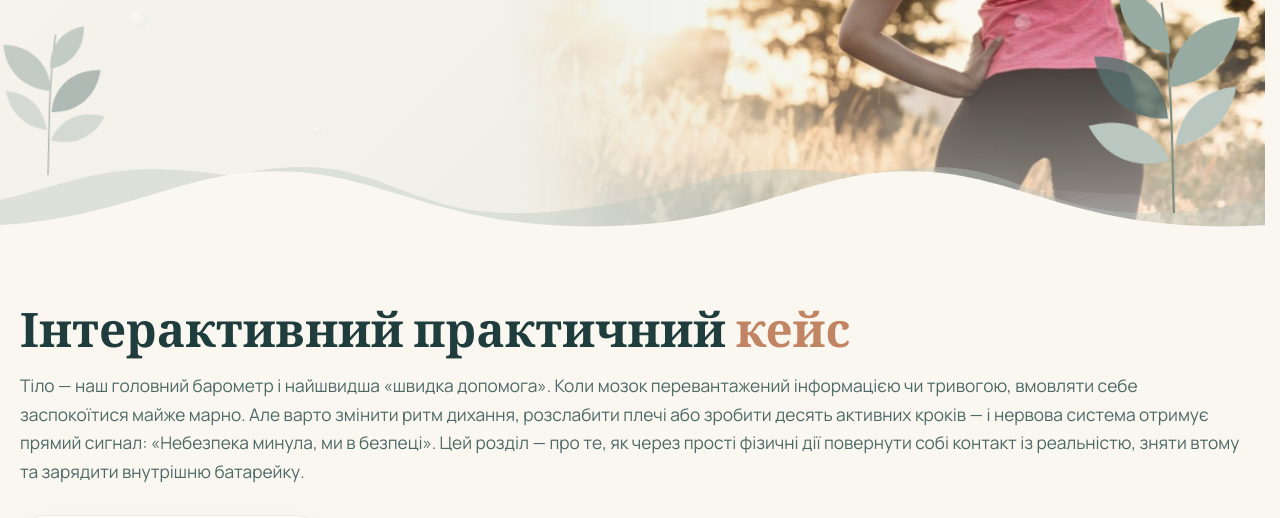
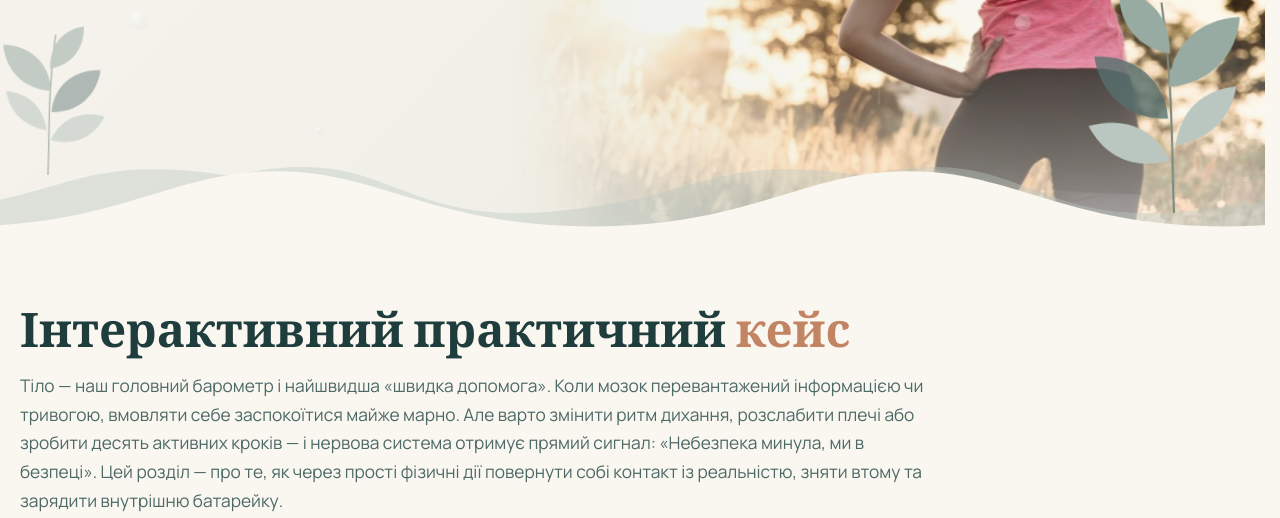
Before and after one commit to XingLinBao/Resurs, a plain HTML site: page physical.html in a window 1280 px wide. Shown: the part 434-952 px from the top of the page. Drawn offline with nearby package versions, Linux system fonts and the light colour scheme.

Commit message:
Add files via upload

```diff
--- a/style.css
+++ b/style.css
@@ -1076,7 +1076,7 @@ body[data-page="basic"] .hero h1 { font-size: clamp(34px, 9vw, 72px); text-wrap:
    ========================================================== */
 .case { position: relative; padding: 8px 20px 80px; }
 .case__inner { max-width: 1240px; margin: 0 auto; }
-.case__head { max-width: none; margin-bottom: 28px; }
+.case__head { max-width: 920px; margin-bottom: 28px; }
 .eyebrow { margin: 0 0 8px; font-size: .78rem; font-weight: 800; letter-spacing: .14em; text-transform: uppercase; color: var(--accent); }
 .eyebrow span { margin: 0 4px; }
 .case__head h2 { margin: 0 0 14px; font-size: clamp(1.9rem, 5vw, 3rem); font-weight: 800; color: var(--ink); }
```
